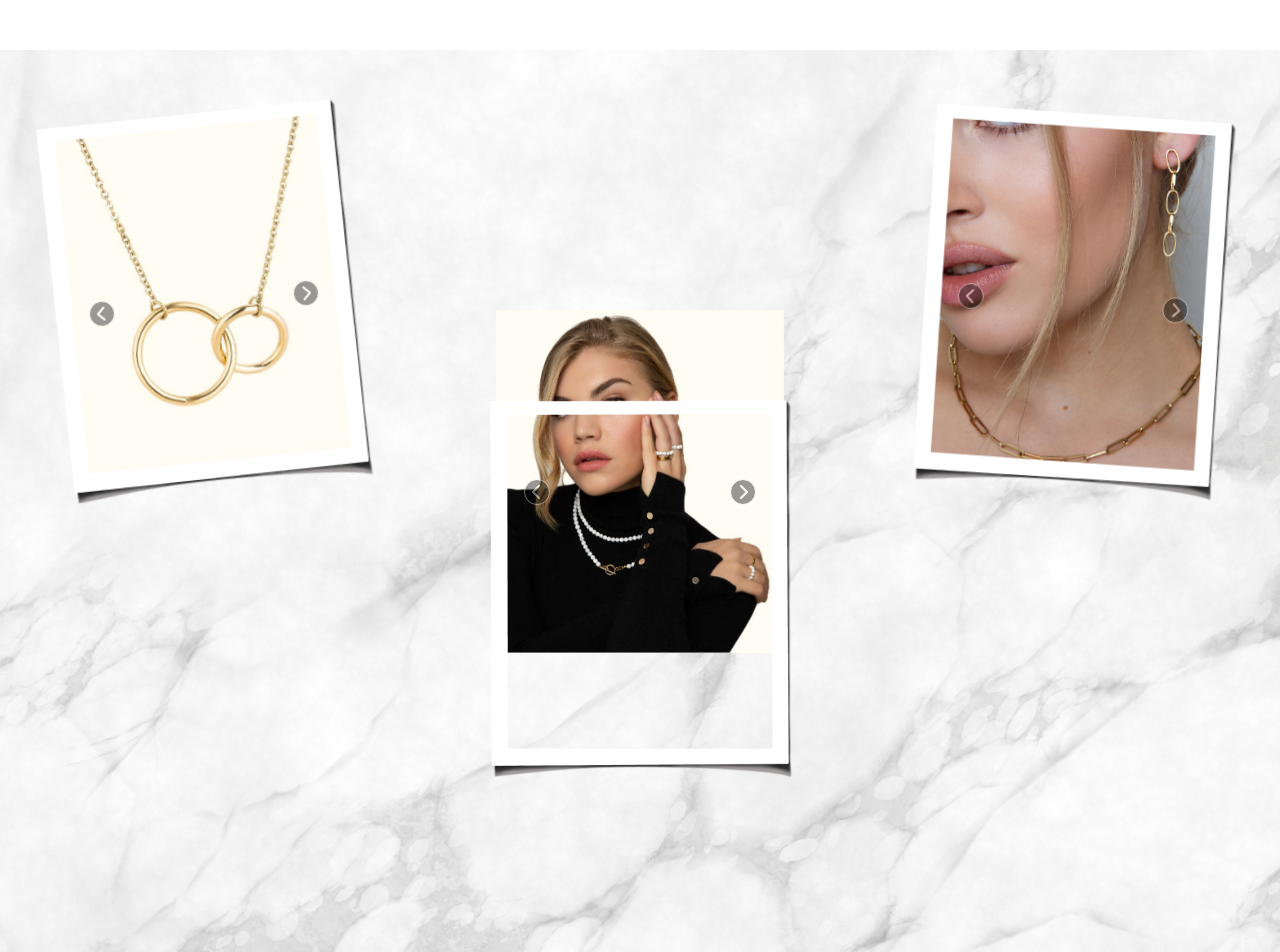
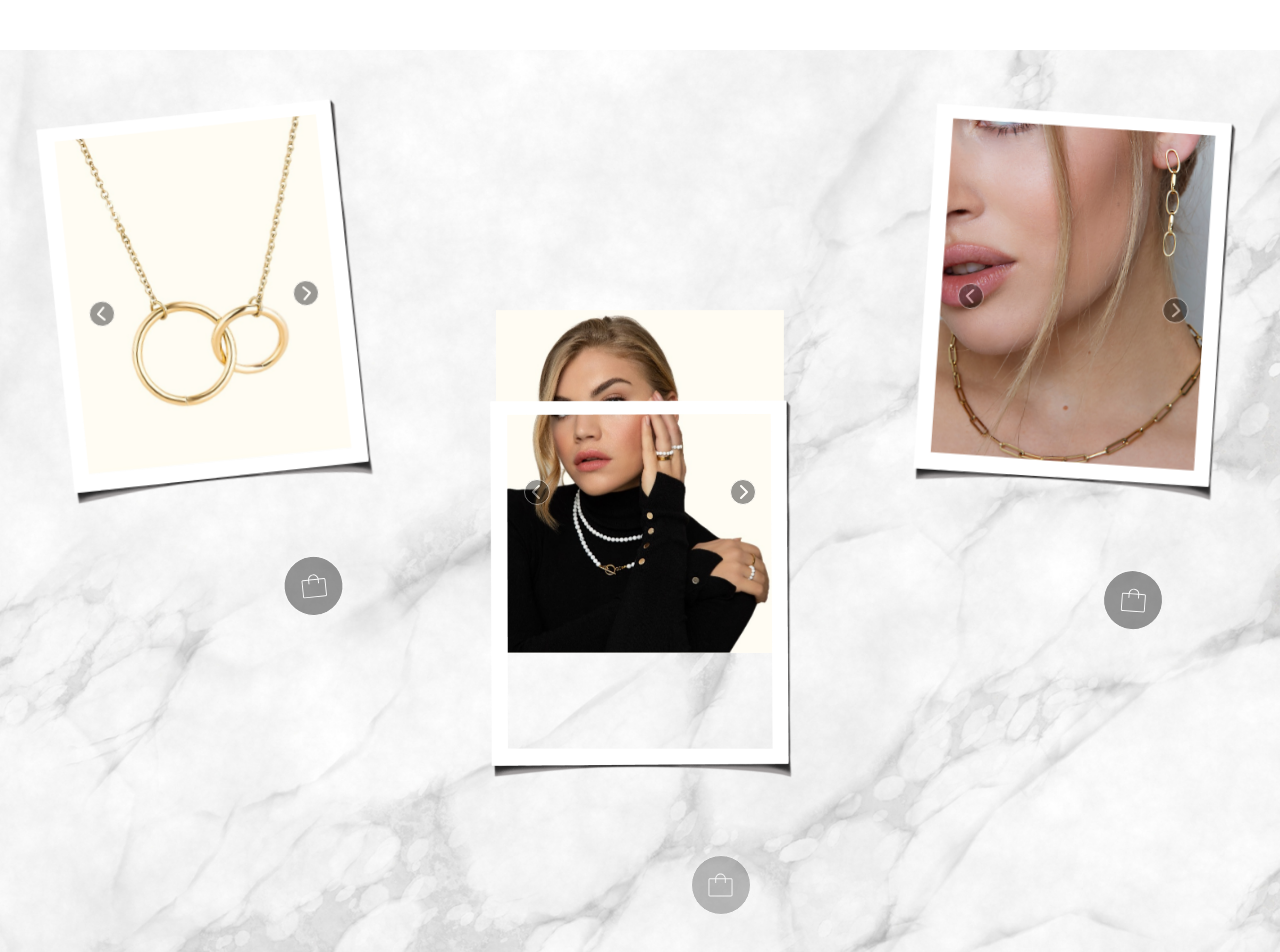
Before and after one commit to galina-dmitrishin/jewelry-slider, a plain HTML site: page index.html in a window 1280 px wide. Shown: the top 952 px of the page. Drawn offline with nearby package versions, Linux system fonts and the light colour scheme.

Commit message:
Add files via upload

```diff
--- a/index.html
+++ b/index.html
@@ -31,6 +31,11 @@
                 <div class="frame-img">
                     <img src="frame-center.png" alt="">
                 </div>
+                <div class="frame-link-img">
+                    <a href="#">
+                        <img src="basket.svg" alt="">
+                    </a>
+                </div>
             </div>
         </div>
         <div class="wrap-img">
@@ -52,6 +57,11 @@
                 <div class="frame-img">
                     <img src="frame-center.png" alt="">
                 </div>
+                <div class="frame-link-img center">
+                    <a href="#">
+                        <img src="basket.svg" alt="">
+                    </a>
+                </div>
             </div>
         </div>
         <div class="wrap-img">
@@ -72,6 +82,11 @@
                 </div>
                 <div class="frame-img">
                     <img src="frame-center.png" alt="">
+                </div>
+                <div class="frame-link-img">
+                    <a href="#">
+                        <img src="basket.svg" alt="">
+                    </a>
                 </div>
             </div>
         </div>
--- a/style.css
+++ b/style.css
@@ -247,3 +247,40 @@ h1, h2, h3, h4, h5, h6 {
     animation-timing-function: ease-in-out;
     animation-fill-mode: forwards;
 }
+
+.frame-link-img {
+    position: absolute;
+    bottom: 60px;
+    right: 43px;
+    width: 60px;
+    height: 60px;
+    border-radius: 50%;
+    border: 1px solid #fff;
+    background-color: #000;
+    opacity: .4;
+    display: flex;
+    align-items: center;
+    justify-content: center;
+    z-index: 11;
+    transition: .5s all;
+    cursor: pointer;
+}
+
+.frame-link-img:hover {
+    opacity: .6;
+}
+
+.frame-link-img img {
+    display: block;
+    width: 25px;
+}
+
+.frame-link-img.center {
+    bottom: -230px;
+    opacity: .25;
+    transition: .5s all;
+}
+
+.frame-link-img.center:hover {
+    opacity: .4;
+}
```
Also changed, not shown: basket.svg (added).
